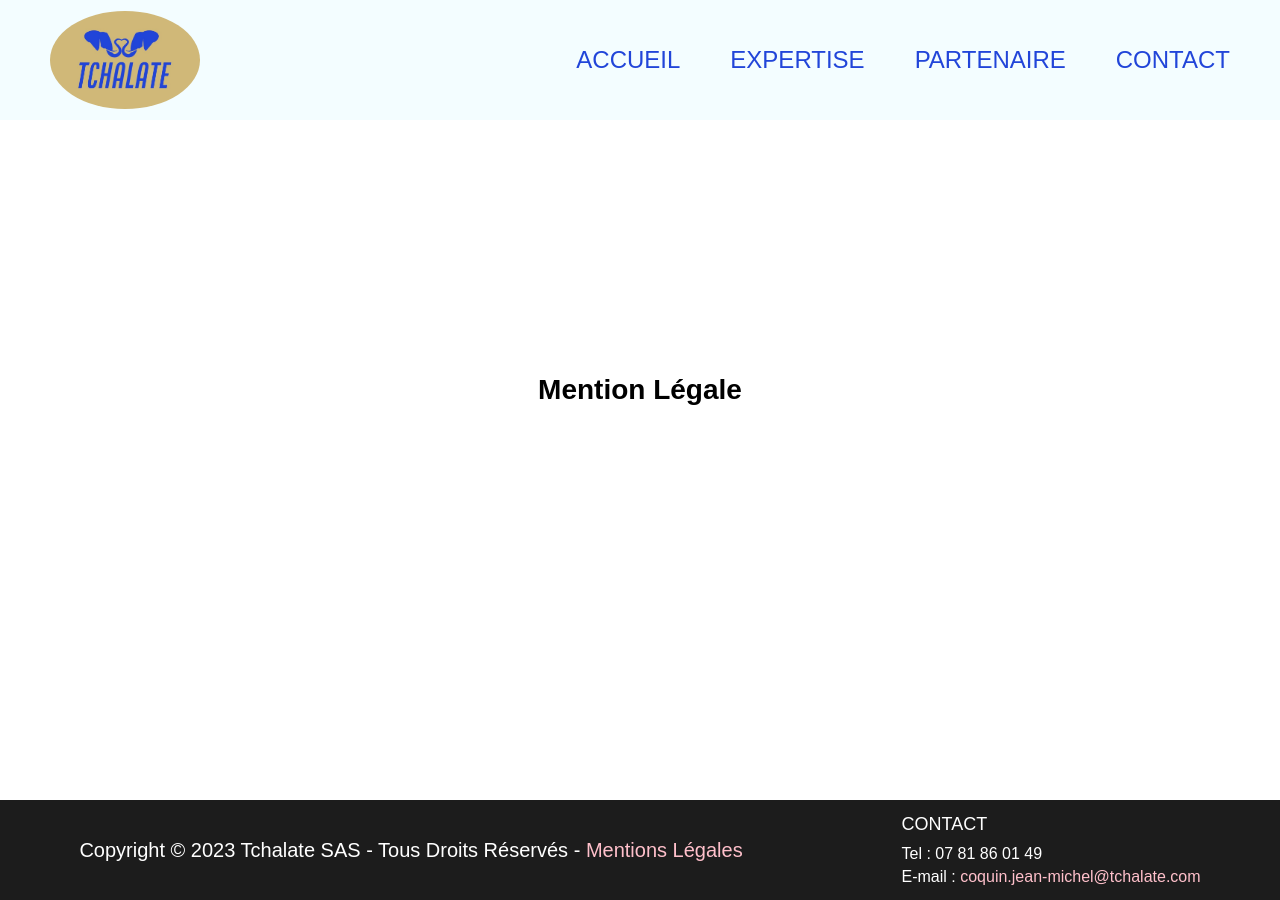
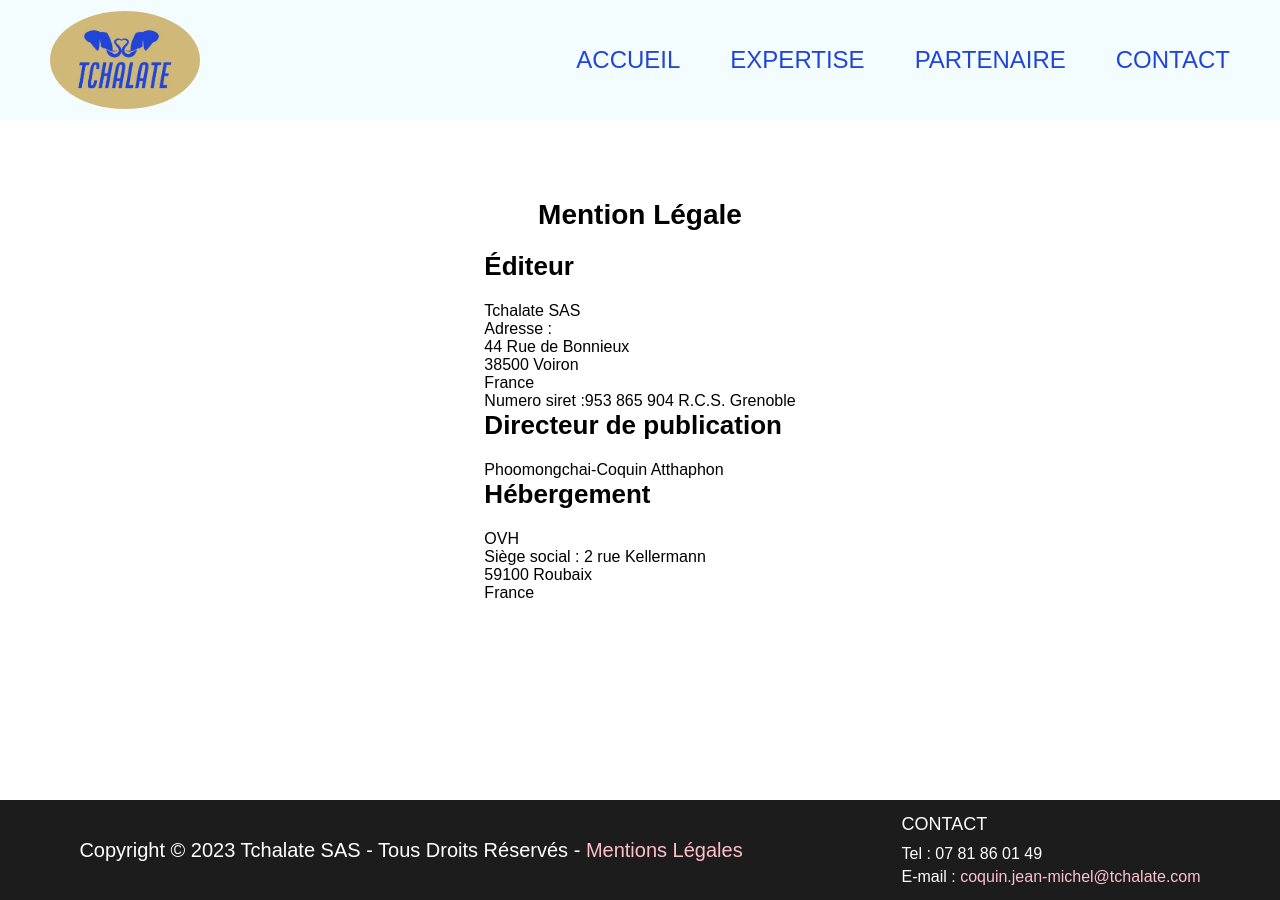
Before and after one commit to BlackBattler/tchalateweb, a React (Create React App) app: page /MentionLegale in a window 1280 px wide. Built offline with nearby package versions, Linux system fonts and the light colour scheme.

Commit message:
ajout text mention legale

```diff
--- a/src/components/Mention.js
+++ b/src/components/Mention.js
@@ -5,6 +5,28 @@ export default function HomeContact() {
   return (
     <section className="sectionMention">
       <h1>Mention Légale</h1>
+      <ul>
+        <li>
+          <h2>Éditeur</h2>
+          <p>Tchalate SAS</p>
+          <p>Adresse :</p>
+          <p>44 Rue de Bonnieux</p>
+          <p>38500 Voiron</p>
+          <p>France</p>
+          <p>Numero siret :953 865 904 R.C.S. Grenoble</p>
+        </li>
+        <li>
+          <h2>Directeur de publication</h2>
+          <p>Phoomongchai-Coquin Atthaphon</p>
+        </li>
+        <li>
+          <h2>Hébergement</h2>
+          <p>OVH</p>
+          <p>Siège social : 2 rue Kellermann</p>
+          <p>59100 Roubaix</p>
+          <p>France</p>
+        </li>
+      </ul>
     </section>
   );
 }
```
